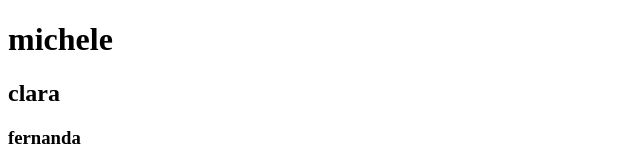
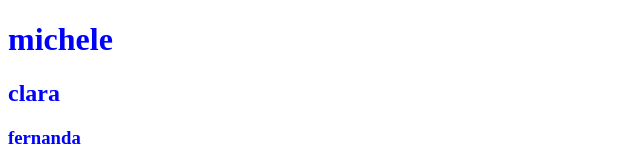
Before and after one commit to elehcim12/elehcim12.github.io, a plain HTML site: page index.html in a window 1280 px wide. Shown: the top 165 px of the page, without its empty margins (0-640 px from the left). Drawn offline with Linux system fonts and the light colour scheme.

Commit message:
Add files via upload

```diff
--- a/index.html
+++ b/index.html
@@ -1,6 +1,7 @@
 <!DOCTYPE html>
 <html lang="en">
 <head>
+  <link rel="stylesheet" type="text/css" href="style.css" media="screen" />
     <meta charset="UTF-8">
     <meta name="viewport" content="width=device-width, initial-scale=1.0">
     <title>Document</title>
--- /dev/null
+++ b/style.css
@@ -0,0 +1,4 @@
+body {
+color: blue;
+
+}
```
